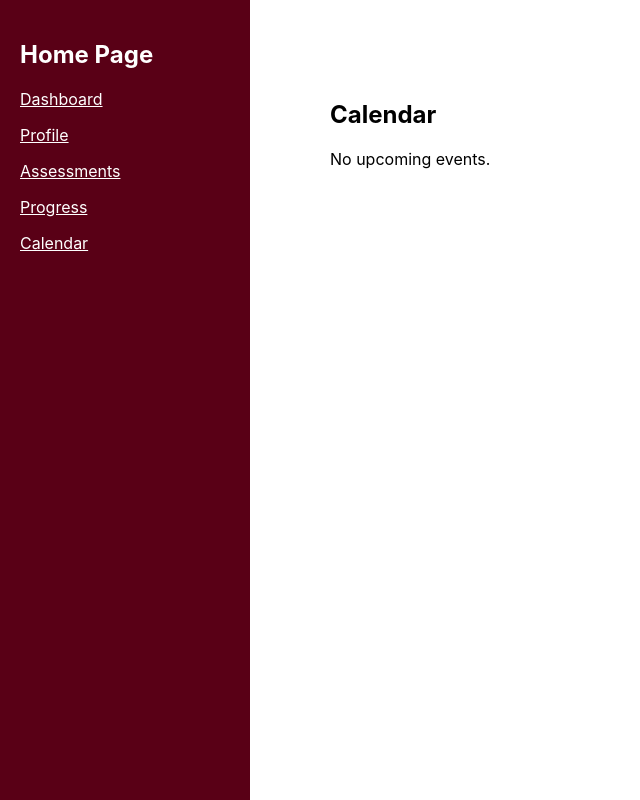
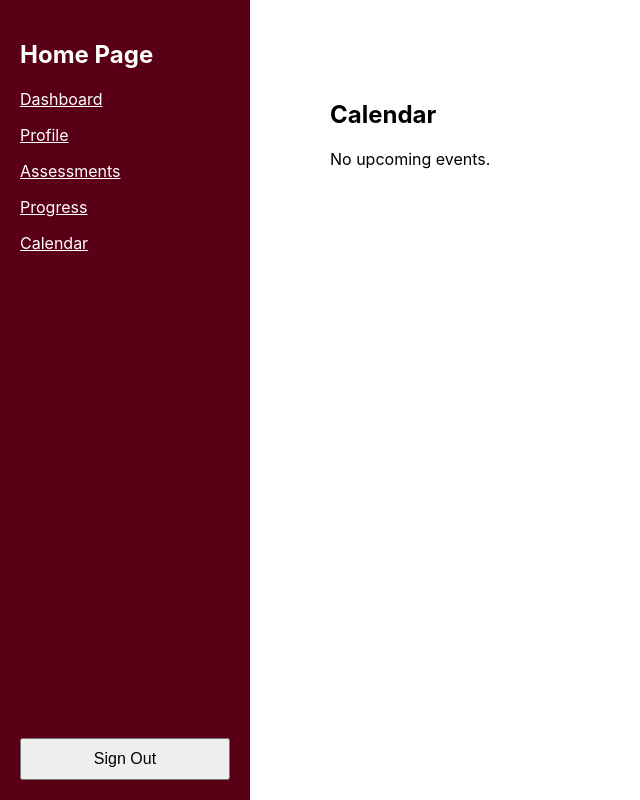
Before and after one commit to s0m3bodi/SOEN287_web_project, a React (Create React App) app: page /student/calendar in a window 1280 px wide. Shown: the whole page, without its empty margins (0-640 px from the left). Built offline with nearby package versions, Linux system fonts and the light colour scheme.

Commit message:
student sign out

```diff
--- a/src/components/MainStudentSideBar.js
+++ b/src/components/MainStudentSideBar.js
@@ -1,6 +1,11 @@
-import { Link } from "react-router-dom";
+import { Link, useNavigate } from "react-router-dom";
 
 function MainStudentSideBar() {
+    const navigate = useNavigate();
+    const handleLogout = () => {
+        navigate('/');
+    };
+
     return (
         <div style={{
             position: "fixed",
@@ -11,10 +16,12 @@ function MainStudentSideBar() {
             backgroundColor: "#590016",
             color: "white",
             padding: "20px",
-            boxSizing: "border-box"
-
-
+            boxSizing: "border-box",
+            display: "flex",
+            flexDirection: "column",
+            justifyContent: "space-between"
         }}>
+            <div>
                 <h2>Home Page</h2>
 
                 <nav>
@@ -25,6 +32,20 @@ function MainStudentSideBar() {
                     <p><Link to="/student/calendar" style={{color: "white"}}>Calendar</Link></p>
                 </nav>
             </div>
+
+            <button
+                onClick={handleLogout}
+                style={{
+                    marginTop: "20px",
+                    padding: "10px 20px",
+                    fontSize: "16px",
+                    cursor: "pointer"
+                }}
+
+            >
+                Sign Out
+            </button>
+        </div>
     );
 }
 
--- a/src/pages/StudentPage.js
+++ b/src/pages/StudentPage.js
@@ -1,4 +1,4 @@
-import { Routes, Route} from 'react-router-dom';
+import { Routes, Route, useNavigate} from 'react-router-dom';
 import StudentSidebar from '../components/StudentSidebar';
 
 import '../pagesCSS/StudentPage.css';
```
Lines whose indentation alone changed are shown as unchanged.
